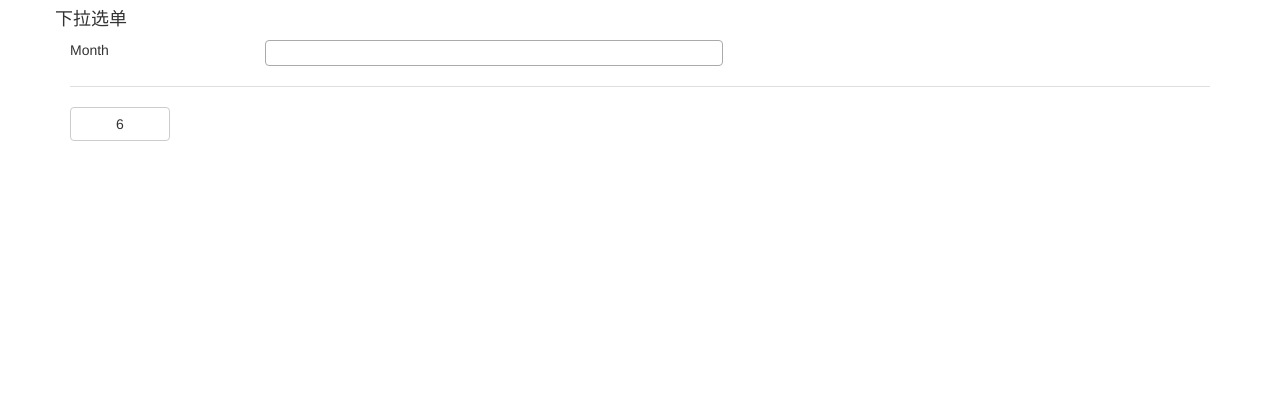
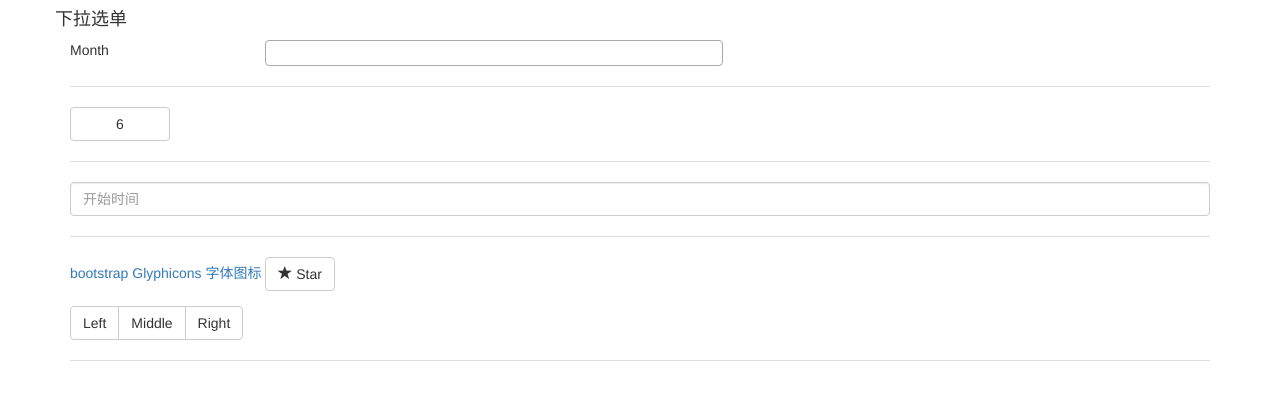
Before and after one commit to yzbbanban/starui, a plain HTML site: page index.html in a window 1280 px wide. Drawn offline with Linux system fonts and the light colour scheme.

Commit message:
添加下拉选单

```diff
--- a/index.html
+++ b/index.html
@@ -3,9 +3,12 @@
 
 	<head>
 		<meta charset="utf-8" />
+		<meta name="viewport" content="width=device-width,initial-scale=1,minimum-scale=1,maximum-scale=1,user-scalable=no" />
 		<title>starui</title>
+		<link rel="stylesheet" type="text/css" href="js/css/layui.css" />
 		<link rel="stylesheet" type="text/css" href="css/bootstrap.min.css" />
 		<link rel="stylesheet" type="text/css" href="assets/multiple/multiple-select.css" />
+
 	</head>
 
 	<body>
@@ -41,7 +44,11 @@
 				</div>
 				<!--下拉选单 end-->
 			</div>
-
+			<!--
+            	作者：yzbbanban@live.com
+            	时间：2017-10-25
+            	描述：带输入框 start
+            -->
 			<div style="border-top:1px solid #DEDEDE;margin-top: 20px;">
 				<div class="btn-group" style="margin-top: 20px;">
 					<input id="demoNum" style="width:100px" class="btn btn-default dropdown-toggle" data-toggle="dropdown" aria-haspopup="true" aria-expanded="false" value="6"></input>
@@ -65,7 +72,36 @@
 				</div>
 
 			</div>
+			<!--带输入框 end-->
+			<!--时间选择 start-->
+			<div style="border-top:1px solid #DEDEDE;margin-top: 20px;">
+				<div class="form-group" style="margin-top: 20px;">
+					<input type="text" class="form-control" placeholder="开始时间" id="startTime">
+				</div>
+			</div>
+			<!--时间选择 end-->
+			<!--带图标的按钮start -->
+			<div style="border-top:1px solid #DEDEDE;margin-top: 20px;">
+				<div class="form-group" style="margin-top: 20px;">
+					<a href="http://v3.bootcss.com/components/">
+						bootstrap Glyphicons 字体图标
+					</a>
+					<button type="button" class="btn btn-default">
+  						<span class="glyphicon glyphicon-star" aria-hidden="true"></span> Star
+					</button>
+				</div>
+				<!--按钮组 start-->
+				<div class="btn-group" role="group" aria-label="...">
+					<button type="button" class="btn btn-default">Left</button>
+					<button type="button" class="btn btn-default">Middle</button>
+					<button type="button" class="btn btn-default">Right</button>
+				</div>
+				<!--按钮组 end-->
+			</div>
+			<!--带图标的按钮end-->
 
+			<div style="border-top:1px solid #DEDEDE;margin-top: 20px;">
+			</div>
 
 		</div>
 		<script src="js/jquery.min.js" type="text/javascript" charset="utf-8"></script>
@@ -82,6 +118,7 @@
 			});
 		</script>
 		<!--下拉选单 end-->
+		<!--带输入框的下拉选单 start -->
 		<script type="text/javascript">
 			$(function() {
 				$("li").click(
@@ -90,7 +127,18 @@
 					});
 			});
 		</script>
-
+		<!--带输入框的下拉选单 end -->
+		<!--时间选择 start -->
+		<script src="js/lay/modules/laydate/laydate.js" type="text/javascript" charset="utf-8"></script>
+		<script>
+			//执行一个laydate实例
+			laydate.render({
+				elem: '#startTime' //指定元素
+					,
+				type: 'datetime' //时间选择
+			});
+		</script>
+		<!--时间选择 end -->
 	</body>
 
 </html>
```
